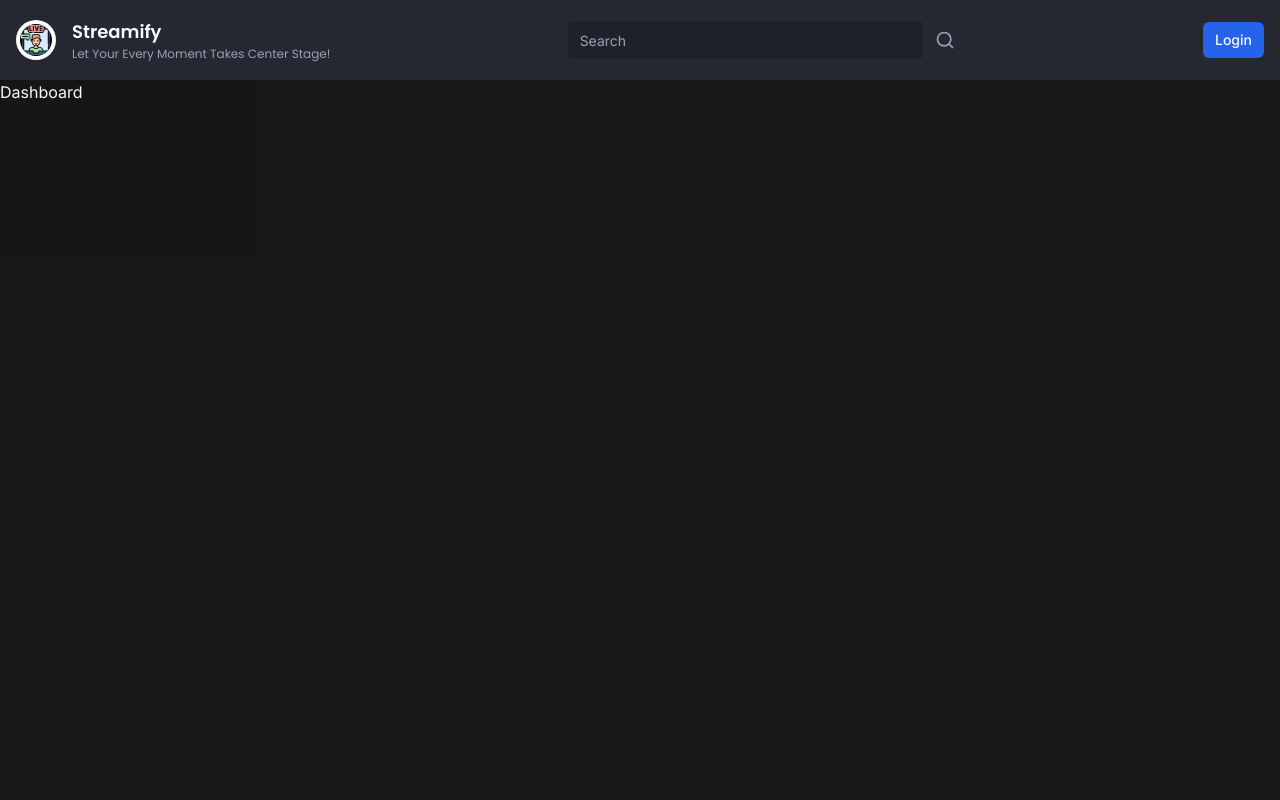
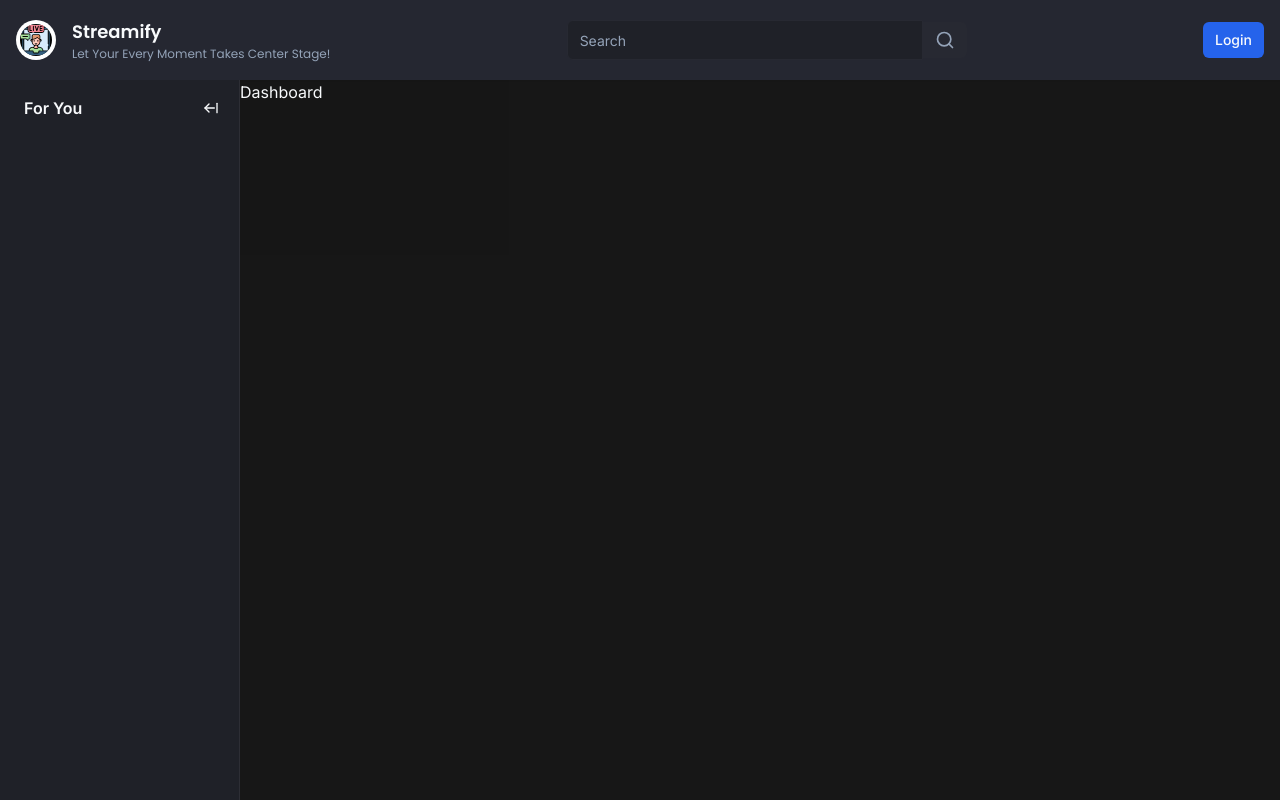
Before and after one commit to jaykapade/streamify, a Next.js app: page / in a window 1280 px wide. Built offline with nearby package versions, Linux system fonts and the light colour scheme; no server answers.

Commit message:
Added Collapsible Sidebar

```diff
--- /dev/null
+++ b/app/(browse)/_components/container.tsx
@@ -0,0 +1,33 @@
+"use client";
+
+import { cn } from "@/lib/utils";
+import { useSideBar } from "@/store/use-sidebar";
+import React, { ReactNode, useEffect } from "react";
+import { useMediaQuery } from "usehooks-ts";
+
+type ContainerProps = {
+  children: ReactNode;
+};
+
+const Container = ({ children }: ContainerProps) => {
+  const matches = useMediaQuery("(max-width: 1024px)");
+  const { collapsed, onCollapse, onExpand } = useSideBar((state) => state);
+
+  useEffect(() => {
+    if (matches) {
+      onCollapse();
+    } else {
+      onExpand();
+    }
+  }, [matches, onCollapse, onExpand]);
+
+  return (
+    <div
+      className={cn("flex-1", collapsed ? "ml-[70px]" : "ml-[70px] lg:ml-60")}
+    >
+      {children}
+    </div>
+  );
+};
+
+export default Container;
--- /dev/null
+++ b/app/(browse)/_components/sidebar/Toggle.tsx
@@ -0,0 +1,42 @@
+"use client";
+
+import React from "react";
+
+import { useSideBar } from "@/store/use-sidebar";
+import { Button } from "@/components/ui/button";
+import { ArrowLeftFromLine, ArrowRightFromLine } from "lucide-react";
+import Hint from "@/components/hint";
+
+const Toggle = () => {
+  const { collapsed, onCollapse, onExpand } = useSideBar((state) => state);
+  const label = collapsed ? "Expand" : "Collapse";
+  return (
+    <>
+      {collapsed && (
+        <div className="hidden lg:flex w-full items-center justify-center pt-4 mb-4">
+          <Hint label={label} side="right" asChild>
+            <Button className="h-auto p-2" variant="ghost" onClick={onExpand}>
+              <ArrowRightFromLine className="h-4 w-4" />
+            </Button>
+          </Hint>
+        </div>
+      )}
+      {!collapsed && (
+        <div className="p-3 pl-6 mb-2 flex items-center w-full">
+          <p className="font-semibold text-primary">For You</p>
+          <Hint label={label} side="right" asChild>
+            <Button
+              className="h-auto p-2 ml-auto"
+              variant="ghost"
+              onClick={onCollapse}
+            >
+              <ArrowLeftFromLine className="h-4 w-4" />
+            </Button>
+          </Hint>
+        </div>
+      )}
+    </>
+  );
+};
+
+export default Toggle;
--- /dev/null
+++ b/app/(browse)/_components/sidebar/index.tsx
@@ -0,0 +1,15 @@
+import React from "react";
+import Wrapper from "./wrapper";
+import Toggle from "./Toggle";
+
+type Props = {};
+
+const Sidebar = (props: Props) => {
+  return (
+    <Wrapper>
+      <Toggle />
+    </Wrapper>
+  );
+};
+
+export default Sidebar;
--- /dev/null
+++ b/app/(browse)/_components/sidebar/wrapper.tsx
@@ -0,0 +1,25 @@
+"use client";
+import React from "react";
+
+import { useSideBar } from "@/store/use-sidebar";
+import { cn } from "@/lib/utils";
+
+type WrapperProps = {
+  children: React.ReactNode;
+};
+
+const Wrapper = ({ children }: WrapperProps) => {
+  const { collapsed } = useSideBar((state) => state);
+  return (
+    <aside
+      className={cn(
+        "fixed left-0 flex flex-col w-60 h-full bg-background border-r border-[#2D2E35] z-50",
+        collapsed && "w-[70px]"
+      )}
+    >
+      {children}
+    </aside>
+  );
+};
+
+export default Wrapper;
--- a/app/(browse)/layout.tsx
+++ b/app/(browse)/layout.tsx
@@ -1,5 +1,8 @@
 import React from "react";
+
 import Navbar from "./_components/navbar";
+import Sidebar from "./_components/sidebar";
+import Container from "./_components/container";
 
 type BrowseLayoutProps = {
   children: React.ReactNode;
@@ -9,7 +12,10 @@
   return (
     <>
       <Navbar />
-      <div className="flex h-full pt-20">{children}</div>
+      <div className="flex h-full pt-20">
+        <Sidebar />
+        <Container>{children}</Container>
+      </div>
     </>
   );
 };
--- /dev/null
+++ b/components/hint.tsx
@@ -0,0 +1,30 @@
+import React, { ReactNode } from "react";
+import { Tooltip, TooltipProvider, TooltipTrigger } from "./ui/tooltip";
+import { TooltipContent } from "@radix-ui/react-tooltip";
+
+type HintProps = {
+  label: string;
+  children: ReactNode;
+  asChild?: boolean;
+  side?: "top" | "bottom" | "left" | "right";
+  align?: "start" | "center" | "end";
+};
+
+const Hint = ({ label, children, asChild, side, align }: HintProps) => {
+  return (
+    <TooltipProvider>
+      <Tooltip delayDuration={0}>
+        <TooltipTrigger asChild={asChild}>{children}</TooltipTrigger>
+        <TooltipContent
+          className="text-black bg-white p-1 rounded-md"
+          side={side}
+          align={align}
+        >
+          <p className="font-semibold text-xs">{label}</p>
+        </TooltipContent>
+      </Tooltip>
+    </TooltipProvider>
+  );
+};
+
+export default Hint;
--- /dev/null
+++ b/components/ui/tooltip.tsx
@@ -0,0 +1,30 @@
+"use client"
+
+import * as React from "react"
+import * as TooltipPrimitive from "@radix-ui/react-tooltip"
+
+import { cn } from "@/lib/utils"
+
+const TooltipProvider = TooltipPrimitive.Provider
+
+const Tooltip = TooltipPrimitive.Root
+
+const TooltipTrigger = TooltipPrimitive.Trigger
+
+const TooltipContent = React.forwardRef<
+  React.ElementRef<typeof TooltipPrimitive.Content>,
+  React.ComponentPropsWithoutRef<typeof TooltipPrimitive.Content>
+>(({ className, sideOffset = 4, ...props }, ref) => (
+  <TooltipPrimitive.Content
+    ref={ref}
+    sideOffset={sideOffset}
+    className={cn(
+      "z-50 overflow-hidden rounded-md border bg-popover px-3 py-1.5 text-sm text-popover-foreground shadow-md animate-in fade-in-0 zoom-in-95 data-[state=closed]:animate-out data-[state=closed]:fade-out-0 data-[state=closed]:zoom-out-95 data-[side=bottom]:slide-in-from-top-2 data-[side=left]:slide-in-from-right-2 data-[side=right]:slide-in-from-left-2 data-[side=top]:slide-in-from-bottom-2",
+      className
+    )}
+    {...props}
+  />
+))
+TooltipContent.displayName = TooltipPrimitive.Content.displayName
+
+export { Tooltip, TooltipTrigger, TooltipContent, TooltipProvider }
--- a/package.json
+++ b/package.json
@@ -13,6 +13,7 @@
     "@clerk/themes": "^1.7.9",
     "@prisma/client": "^5.7.1",
     "@radix-ui/react-slot": "^1.0.2",
+    "@radix-ui/react-tooltip": "^1.0.7",
     "class-variance-authority": "^0.7.0",
     "clsx": "^2.1.0",
     "lucide-react": "^0.303.0",
@@ -23,7 +24,9 @@
     "react-dom": "^18",
     "svix": "^1.15.0",
     "tailwind-merge": "^2.2.0",
-    "tailwindcss-animate": "^1.0.7"
+    "tailwindcss-animate": "^1.0.7",
+    "usehooks-ts": "^3.0.2",
+    "zustand": "^4.5.2"
   },
   "devDependencies": {
     "@types/node": "^20",
--- /dev/null
+++ b/store/use-sidebar.ts
@@ -0,0 +1,13 @@
+import { create } from "zustand";
+
+interface SidebarStore {
+  collapsed: boolean;
+  onExpand: () => void;
+  onCollapse: () => void;
+}
+
+export const useSideBar = create<SidebarStore>((set) => ({
+  collapsed: false,
+  onExpand: () => set({ collapsed: false }),
+  onCollapse: () => set({ collapsed: true }),
+}));
```
Also changed, not shown: 1 other file (tests, documents, lock files or other folders).
